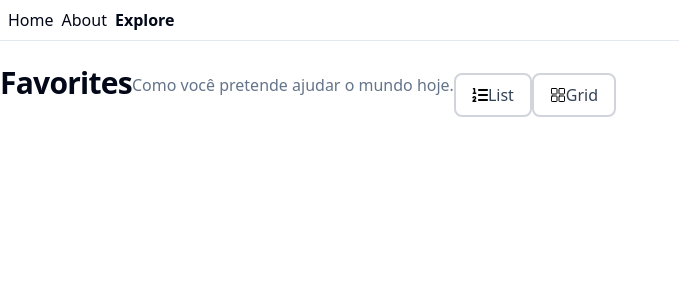
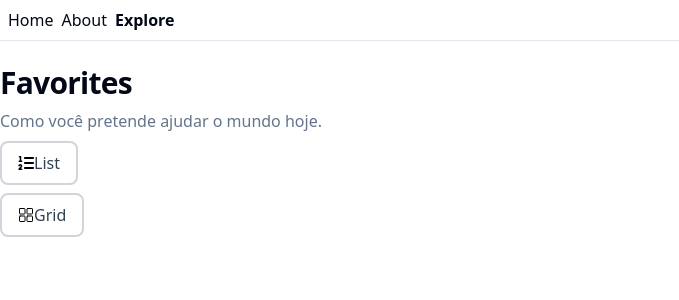
Before and after one commit to Aprender-e-Crescer/crowdfy, a React (Vite) app: page /explore in a window 1280 px wide. Shown: the top 300 px of the page, without its empty margins (0-679 px from the left). Built offline with nearby package versions, Linux system fonts and the light colour scheme.

Commit message:
iniciando favoritos

```diff
--- a/src/components/component/Sectionheader.tsx
+++ b/src/components/component/Sectionheader.tsx
@@ -6,7 +6,7 @@
 
 export function Sectionheader() {
   return (
-    <div className="space-y-2 py-6 flex">
+    <div className="space-y-2 py-6">
       <h2 className="text-3xl font-bold tracking-tight">Favorites</h2>
       <p className="text-muted-foreground">Como você pretende ajudar o mundo hoje.</p>
       <button className="border-2 border-[#D1D5DB] rounded-lg px-4 py-2 bg-[#ffffff] text-[#334155] font-medium flex items-center hover:bg-[#E2E8F0]">
```
